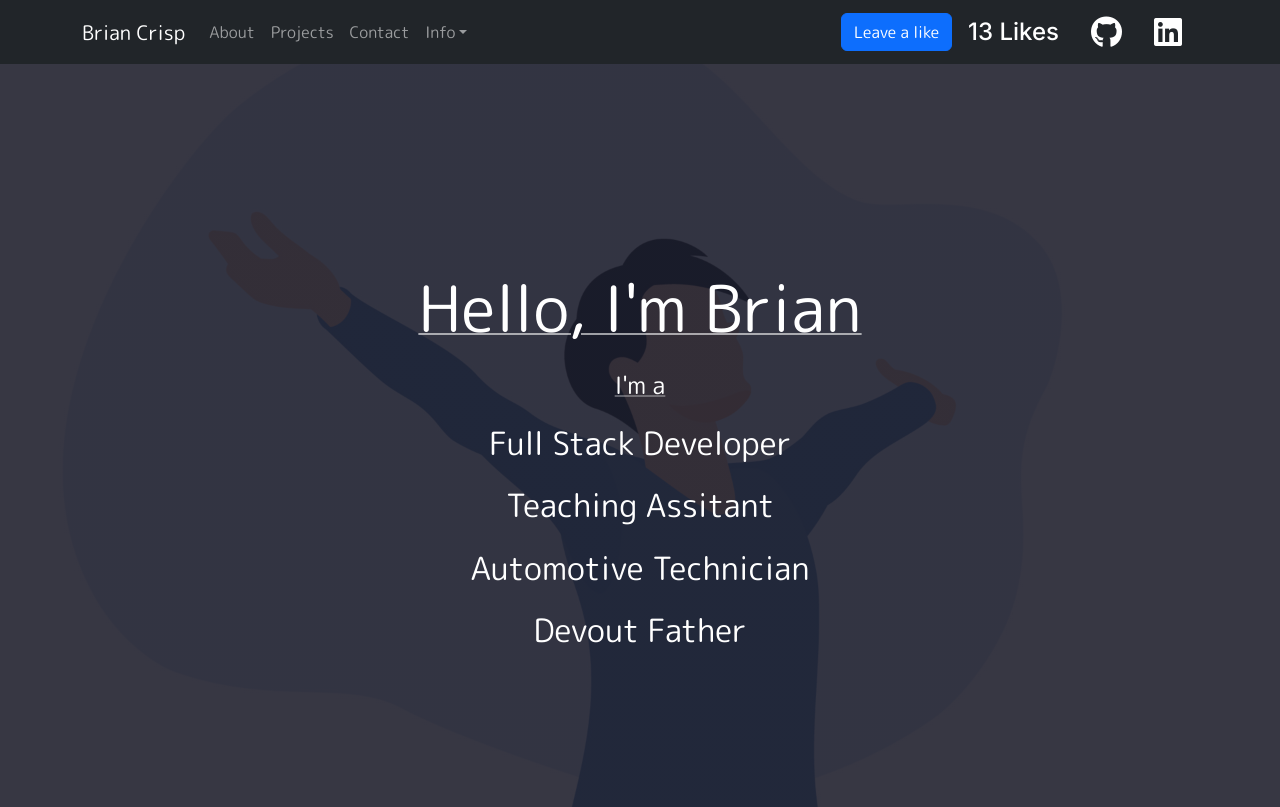
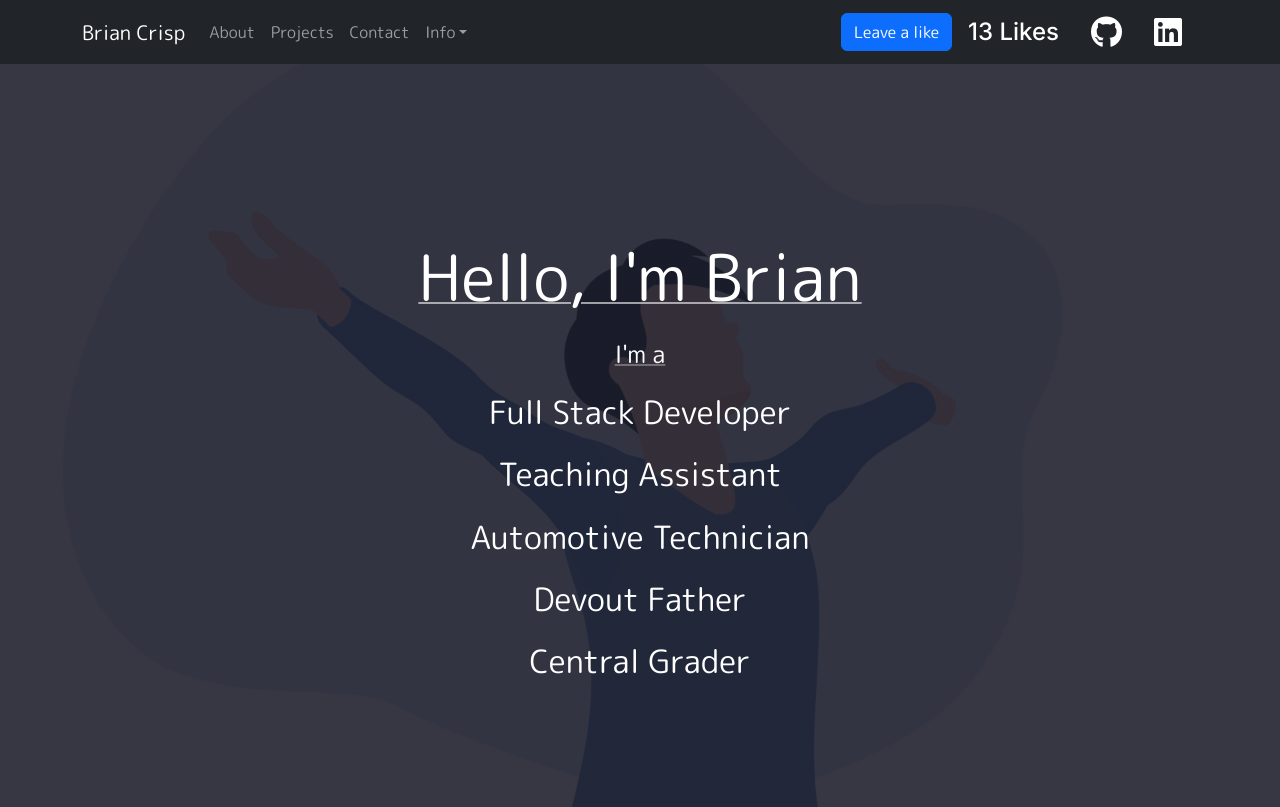
Before and after one commit to bcrisp084/Portfolio-in-React, a React (Vite) app: page / in a window 1280 px wide. Shown: the top 807 px of the page. Built offline with nearby package versions, Linux system fonts and the light colour scheme; a web font is replaced by a local one.

Commit message:
Fixed a spelling error/added new title to home page

```diff
--- a/src/pages/Home.jsx
+++ b/src/pages/Home.jsx
@@ -12,9 +12,10 @@ import Card from "react-bootstrap/Card";
 const Home = () => {
   const titles = [
     "Full Stack Developer",
-    "Teaching Assitant",
+    "Teaching Assistant",
     "Automotive Technician",
     "Devout Father",
+    "Central Grader",
   ];
   return (
     <>
```
